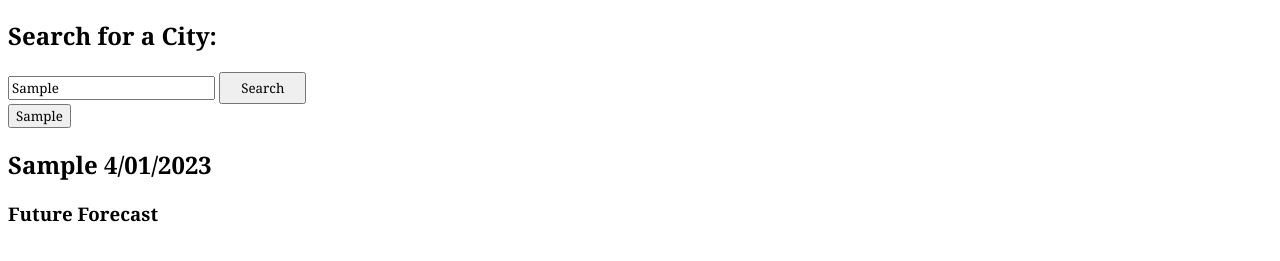
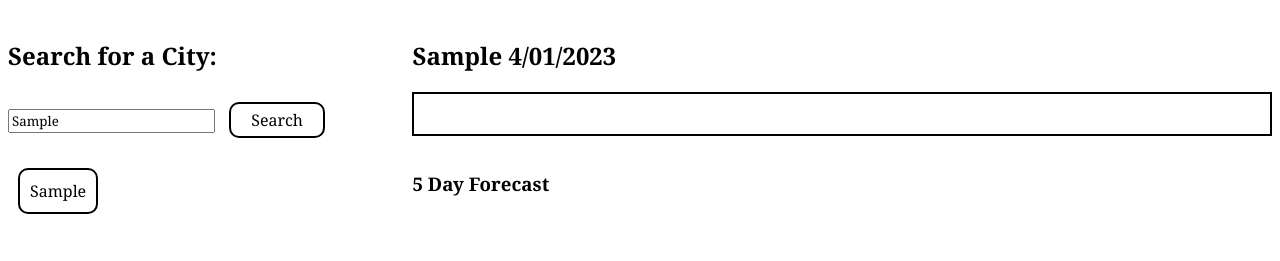
Before and after one commit to RoroFlor/Weather-Dashboard, a plain HTML site: page index.html in a window 1280 px wide. Both pictures are taken after typing "Sample" into the empty fields and a click on the button "Search". Shown: the part 69-330 px from the top of the page. Drawn offline with nearby package versions, Linux system fonts and the light colour scheme; no server answers.

Commit message:
Updated styling and functionality

```diff
--- a/assets/css/style.css
+++ b/assets/css/style.css
@@ -14,3 +14,74 @@
 #searchBtn{
     padding:5px 20px
 }
+
+.container {
+    display: flex;
+    flex-direction: column;
+    align-items: center;
+    background-color: darkblue;
+    border: 1px solid #ddd;
+    padding: 10px;
+    margin: 10px;
+    color: white;
+  }
+
+  .container img {
+    width: 50px;
+    height: 50px;
+    margin-bottom: 10px;
+  }
+
+  .container p {
+    margin: 5px;
+  }
+
+  #week {
+    display: flex;
+    flex-wrap: wrap;
+    justify-content: center;
+  }
+
+  .displayCities button {
+    margin-bottom: 0.5rem;
+  }
+
+  .search {
+    float: left;
+    width: 30%;
+  }
+
+  .displayCities {
+    margin-top: 10px;
+  }
+
+  section {
+    float: right;
+    width: 68%;
+    margin-left: 2%;
+  }
+
+
+
+  #tempWindHumidity {
+    border: 2px solid black;
+    padding: 20px;
+    margin-top: 20px;
+  }
+
+  button {
+    border: 2px solid black;
+    padding: 10px;
+    margin: 10px;
+    background-color: white;
+    font-size: 16px;
+    cursor: pointer;
+  }
+
+  #searchBtn {
+    border-radius: 10px;
+  }
+
+  .displayCities button {
+    border-radius: 10px;
+  }
--- a/assets/js/script.js
+++ b/assets/js/script.js
@@ -7,18 +7,21 @@ var cities = JSON.parse(localStorage.getItem('cities')) || []
 
 function getApi(city) {
 
-
     if (city === "") {
         return;
     }
 
     var apiUrl = weatherBase + 'weather?' + 'q=' + city + "&units=imperial&appid=" + apiKey
     var cityNameDate = document.getElementById('cityNameDate')
+    cityNameDate.innerHTML = "";
+
     var cityNameDatelEl = document.createElement('h2')
     var today = dayjs()
     cityNameDatelEl.textContent = `${city} ${today.format('M/DD/YYYY')}`;
     cityNameDate.append(cityNameDatelEl)
 
+    tempWindHumidity.innerHTML = "";
+    week.innerHTML = "";
     fetch(apiUrl)
         .then(function (reponse) {
             return reponse.json()
@@ -26,17 +29,14 @@ function getApi(city) {
         .then(function (data) {
             console.log(data)
 
-            // variable for temp
             var temp = document.createElement('li')
             temp.textContent = `Temp: ${data.main.temp} \u00B0F`
             tempWindHumidity.append(temp)
 
-            // variable for humidity
             var humidity = document.createElement('li')
             humidity.textContent = `Humidity: ${data.main.humidity}%`
             tempWindHumidity.append(humidity)
 
-            // variable for wind
             var wind = document.createElement('li')
             wind.textContent = `Wind: ${data.wind.speed} MPH`
             tempWindHumidity.append(wind)
@@ -46,8 +46,7 @@ function getApi(city) {
     function futureForecast() {
         var fCast = weatherBase + 'forecast?' + 'q=' + city + "&units=imperial&appid=" + apiKey
         var tempArray = []
-        // var humidityArray = []
-        // var windArray = []
+
         var week = document.getElementById('week')
 
         fetch(fCast)
@@ -57,10 +56,6 @@ function getApi(city) {
             .then(function (data) {
                 console.log(data)
 
-                // var ftemp = data.list[0].main.temp
-                // var ftempEl = document.createElement('li')
-                // console.log(ftemp)
-
 
                 for (var i = 0; i < data.list.length; i += 8) {
                     console.log(data.list[i])
@@ -69,15 +64,13 @@ function getApi(city) {
                     divContainer.className = 'container'
                     var htmlBlock = `
               <h5>${(dataList.dt_txt).split(' ')[0]}</h5>
-                <img src="https://openweathermap.org/img/wn/${dataList.weather[0].icon}@2x.png" alt="">
+                <img src="https://openweathermap.org/img/wn/${dataList.weather[0].icon}.png" alt="">
                 <p>Temp:${dataList.main.temp}</p>
                 <p>wind:${dataList.wind.speed}</p>
                 <p>Humidity:${dataList.main.humidity}</p>
               `
                     divContainer.innerHTML = htmlBlock
                     week.appendChild(divContainer)
-                    //   tempArray.push(tempArray)
-                    //   console.log(`temp array holds ${tempArray}`)
                 }
                 console.log(tempArray)
             });
@@ -85,16 +78,36 @@ function getApi(city) {
     }
 }
 
-function displayCities(){
-    const historyContainer = document.querySelector('.displayCities')
-    historyContainer.textContent = ''
 
-    for(var i = 0; i < cities.length; i++){
-        const cityBtn = document.createElement('button')
-        cityBtn.textContent = cities[i]
-        historyContainer.appendChild(cityBtn)
+function clearWeather() {
+    tempWindHumidity.innerHTML = "";
+    week.innerHTML = "";
+    cityNameDate.innerHTML = "";
+}
+
+function displayCities() {
+    const historyContainer = document.querySelector(".displayCities");
+    historyContainer.textContent = "";
+
+    const startIndex = Math.max(0, cities.length - 8);
+    const endIndex = cities.length;
+
+    for (var i = startIndex; i < endIndex; i++) {
+        const cityBtn = document.createElement("button");
+        cityBtn.textContent = cities[i];
+        historyContainer.appendChild(cityBtn);
+
+        const city = cities[i];
+        cityBtn.addEventListener("click", function () {
+            return function () {
+                clearWeather();
+                getApi(city);
+            };
+        }());
     }
 }
+
+displayCities();
 
 
 
--- a/index.html
+++ b/index.html
@@ -27,7 +27,7 @@
         <ul id="tempWindHumidity"></ul>
     </section>
     <section>
-        <h3 id="futureForecast">Future Forecast</h3>
+        <h3 id="futureForecast">5 Day Forecast</h3>
         <div id="week">
         </div>
     </section>
```
